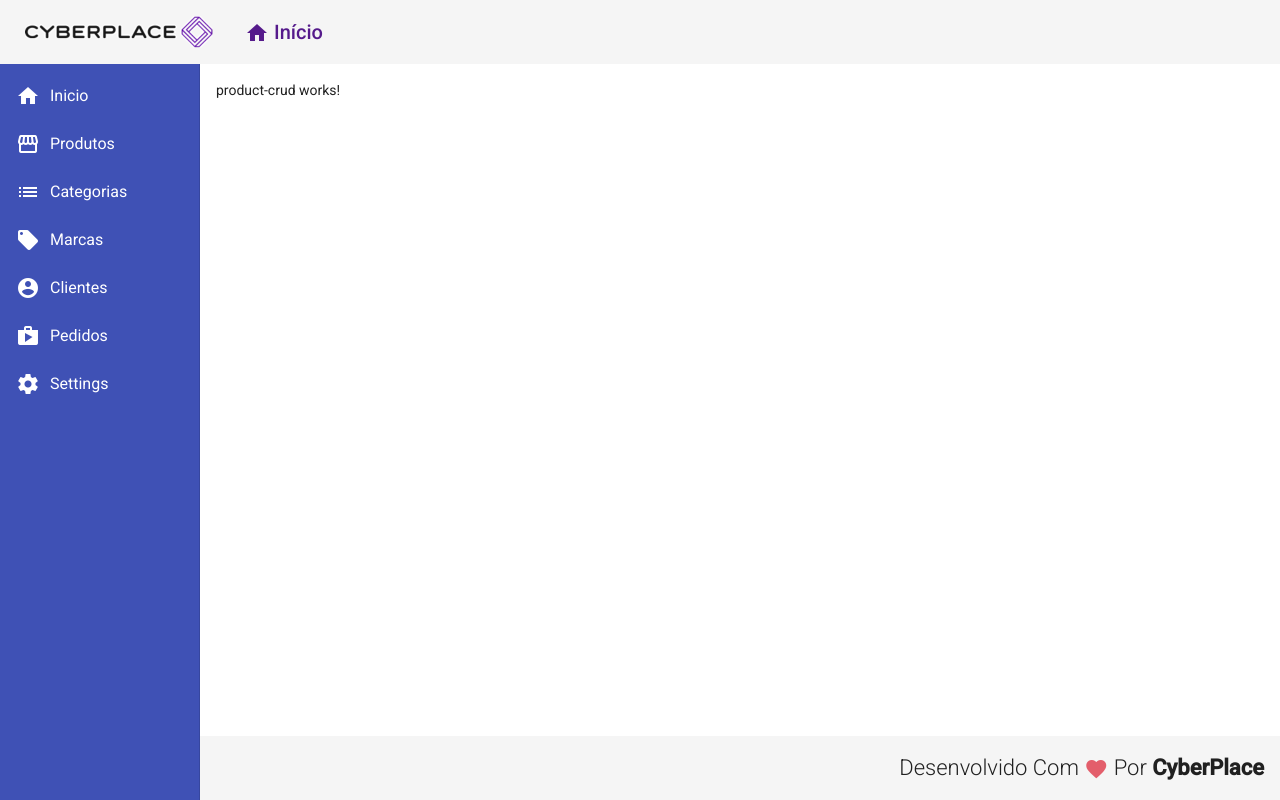
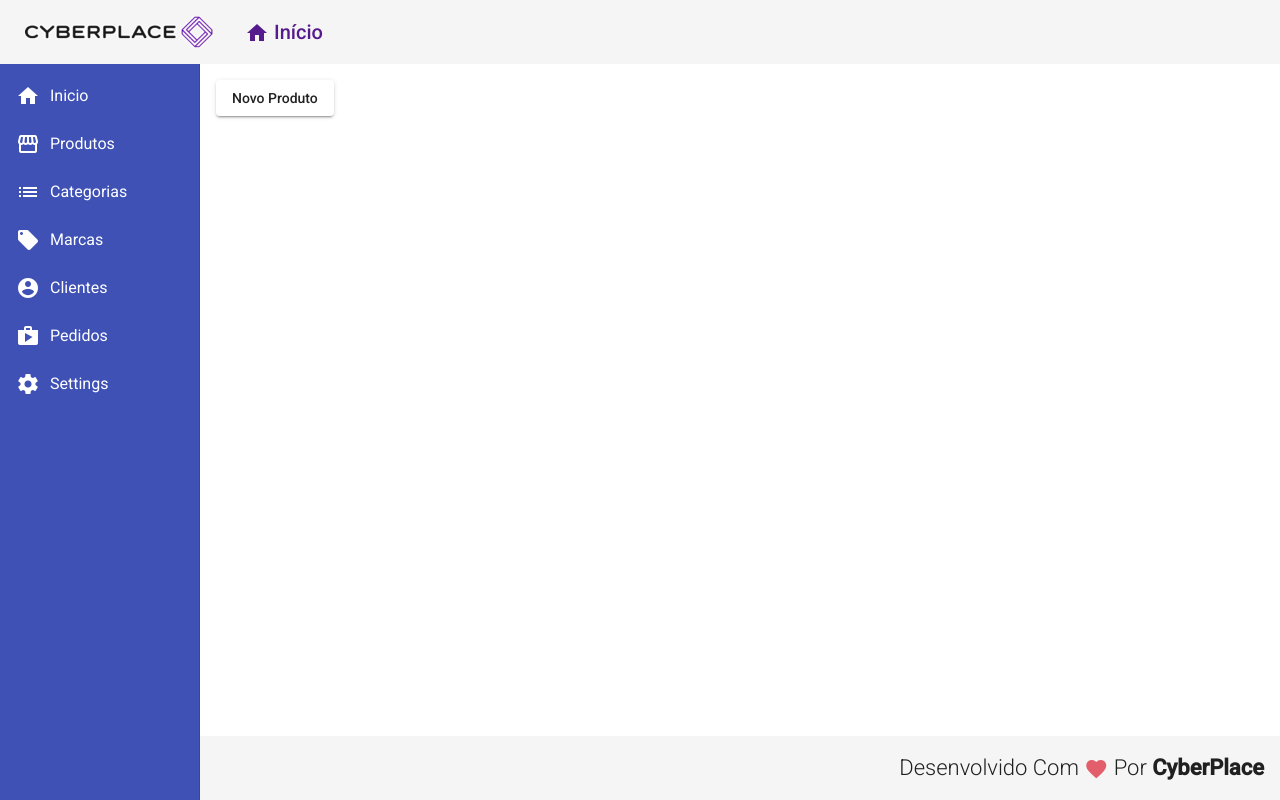
Before and after one commit to Vini-Dev-Py/Angular, an Angular app in the folder frontend/: page /products in a window 1280 px wide. Built offline with nearby package versions, Linux system fonts and the light colour scheme.

Commit message:
New Angular Project

```diff
--- a/frontend/src/app/app-routing.module.ts
+++ b/frontend/src/app/app-routing.module.ts
@@ -8,7 +8,7 @@ import { HomeComponent } from "./views/home/home.component";
 import { ProductCrudComponent } from "./views/product-crud/product-crud.component";
 import { RequestsCrudComponent } from './views/requests-crud/requests-crud.component';
 import { SettingsComponent } from './views/settings/settings.component';
-import { ProductCreateComponent } from './components/product-create/product-create.component';
+import { ProductCreateComponent } from './components/product/product-create/product-create.component';
 
 const routes: Routes = [
   {
--- a/frontend/src/app/views/product-crud/product-crud.component.html
+++ b/frontend/src/app/views/product-crud/product-crud.component.html
@@ -1 +1,3 @@
-<p>product-crud works!</p>
+<button mat-raised-button (click)="navgateToProductCreate()">
+    Novo Produto
+</button>
--- a/frontend/src/app/views/product-crud/product-crud.component.ts
+++ b/frontend/src/app/views/product-crud/product-crud.component.ts
@@ -1,4 +1,5 @@
 import { Component, OnInit } from '@angular/core';
+import { Router } from '@angular/router';
 
 @Component({
   selector: 'app-product-crud',
@@ -7,9 +8,13 @@ import { Component, OnInit } from '@angular/core';
 })
 export class ProductCrudComponent implements OnInit {
 
-  constructor() { }
+  constructor(private router: Router) { }
 
   ngOnInit(): void {
   }
 
+  navgateToProductCreate(): void {
+    this.router.navigate(['/products/create'])
+  }
+
 }
```
Also changed, not shown: frontend/src/app/app.module.ts (+6 -4 lines), frontend/src/app/components/product/product-create/product-create.component.css (added), frontend/src/app/components/product/product-create/product-create.component.html (renamed from frontend/src/app/components/product-create/product-create.component.html), frontend/src/app/components/product/product-create/product-create.component.ts (renamed from frontend/src/app/components/product-create/product-create.component.ts), frontend/src/app/components/product/product.model.ts (added).
